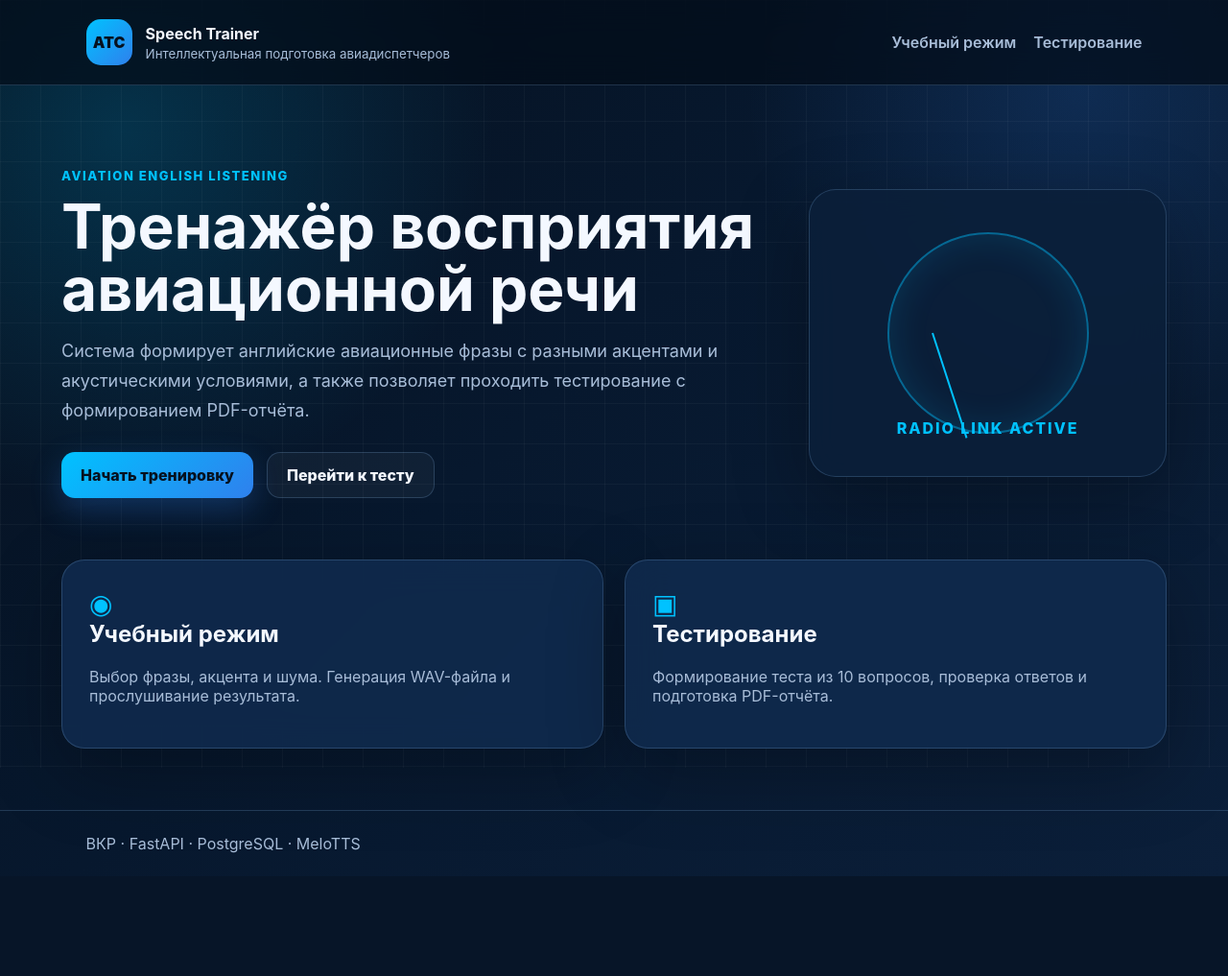
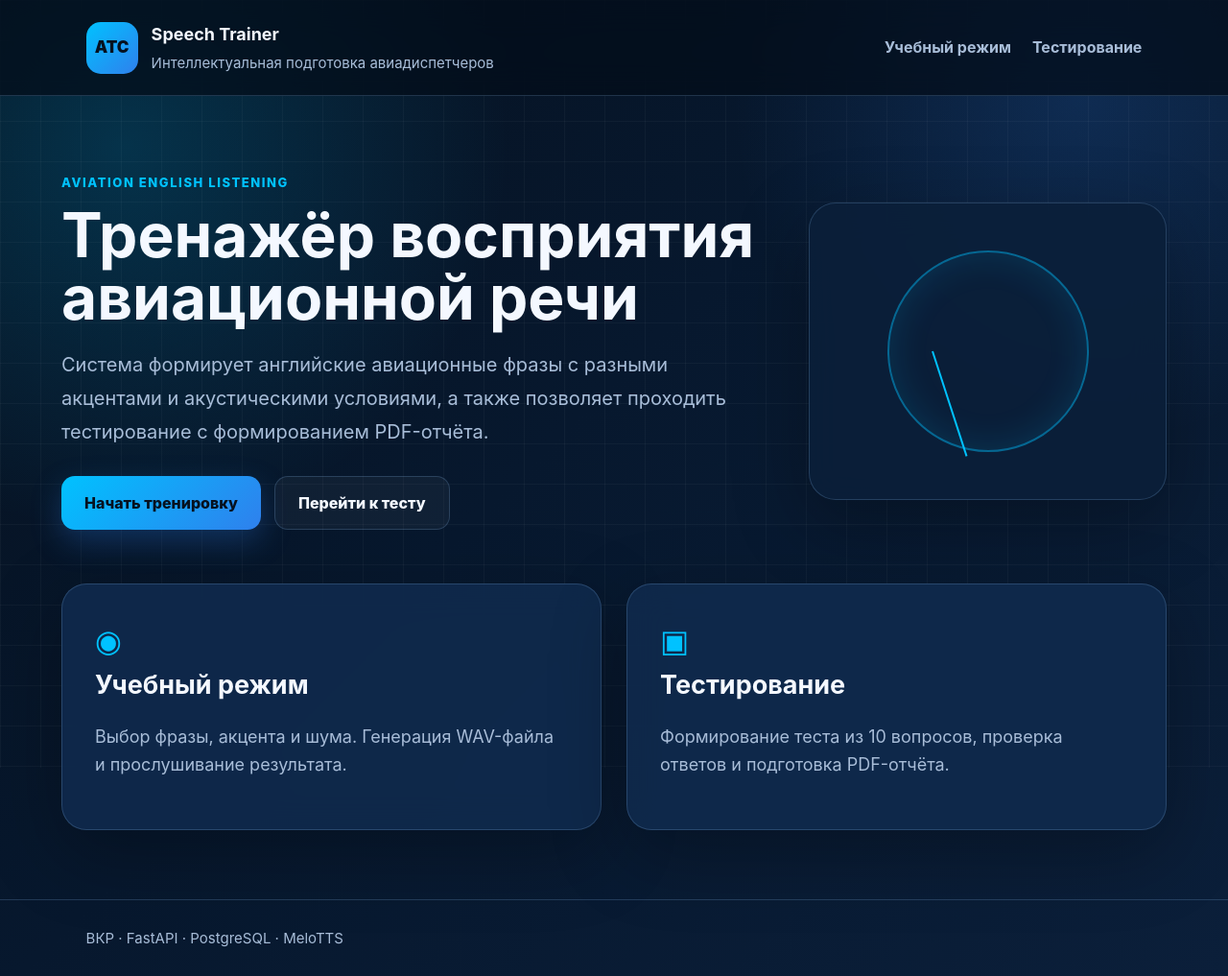
Before and after one commit to varyamiii/VKR, a FastAPI app: page / in a window 1280 px wide. Shown: the whole page at 96% size. Before the commit the page ends 913 px from the top, so only its background shows below. Run offline with FastAPI, Linux system fonts and the light colour scheme.

Commit message:
font bigger

```diff
--- a/backend/app/static/css/main.css
+++ b/backend/app/static/css/main.css
@@ -19,6 +19,8 @@ body {
     min-height: 100vh;
     font-family: Inter, Segoe UI, Arial, sans-serif;
     color: var(--text-main);
+    font-size: 17px;
+    line-height: 1.55;
     background:
         radial-gradient(circle at 10% 15%, rgba(0, 194, 255, 0.18), transparent 28%),
         radial-gradient(circle at 88% 10%, rgba(47, 128, 237, 0.18), transparent 25%),
@@ -41,7 +43,7 @@ body {
     display: flex;
     justify-content: space-between;
     align-items: center;
-    padding: 20px 7vw;
+    padding: 22px 7vw;
     border-bottom: 1px solid var(--border);
     background: rgba(4, 13, 26, 0.72);
     backdrop-filter: blur(18px);
@@ -58,22 +60,26 @@ body {
 .brand-mark {
     display: grid;
     place-items: center;
-    width: 48px;
-    height: 48px;
+    width: 54px;
+    height: 54px;
     border-radius: 15px;
     background: linear-gradient(135deg, var(--cyan), var(--blue-main));
     color: #06111f;
     font-weight: 900;
+    font-size: 17px;
 }
+
+.brand strong { font-size: 18px; }
 
 .brand small {
     display: block;
     color: var(--text-muted);
-    margin-top: 3px;
+    margin-top: 4px;
+    font-size: 15px;
 }
 
-.nav { display: flex; gap: 18px; }
-.nav a { color: var(--text-muted); font-weight: 600; }
+.nav { display: flex; gap: 22px; }
+.nav a { color: var(--text-muted); font-weight: 700; font-size: 16px; }
 .nav a:hover { color: var(--cyan); }
 
 .page {
@@ -81,7 +87,7 @@ body {
     z-index: 1;
     width: min(1180px, 90vw);
     margin: 0 auto;
-    padding: 48px 0 64px;
+    padding: 56px 0 72px;
 }
 
 .hero {
@@ -115,8 +121,8 @@ h2, h3 { margin-top: 0; }
 
 .hero-description {
     max-width: 720px;
-    font-size: 18px;
-    line-height: 1.7;
+    font-size: 20px;
+    line-height: 1.75;
 }
 
 .hero-actions { display: flex; gap: 14px; flex-wrap: wrap; margin-top: 28px; }
@@ -124,8 +130,9 @@ h2, h3 { margin-top: 0; }
 .btn {
     border: 0;
     border-radius: 14px;
-    padding: 13px 20px;
+    padding: 15px 24px;
     font-weight: 800;
+    font-size: 16px;
     cursor: pointer;
     display: inline-flex;
     align-items: center;
@@ -147,32 +154,34 @@ h2, h3 { margin-top: 0; }
 }
 
 .radar-card {
-    min-height: 300px;
+    min-height: 310px;
     border-radius: 28px;
     display: grid;
     place-items: center;
     position: relative;
     overflow: hidden;
 }
-.radar-card p { position: absolute; bottom: 24px; color: var(--cyan); font-weight: 800; letter-spacing: .12em; }
 .radar-circle { width: 210px; height: 210px; border: 2px solid rgba(0,194,255,.45); border-radius: 50%; box-shadow: inset 0 0 38px rgba(0,194,255,.15); }
 .radar-line { position: absolute; width: 115px; height: 2px; background: var(--cyan); transform-origin: left; animation: sweep 3s linear infinite; }
 @keyframes sweep { from { transform: rotate(0deg); } to { transform: rotate(360deg); } }
 
-.mode-grid { display: grid; grid-template-columns: repeat(2, 1fr); gap: 22px; margin-top: 26px; }
-.mode-card { border-radius: 24px; padding: 28px; background: var(--bg-card); }
+.mode-grid { display: grid; grid-template-columns: repeat(2, 1fr); gap: 26px; margin-top: 32px; }
+.mode-card { border-radius: 26px; padding: 34px; background: var(--bg-card); }
 .mode-card:hover { border-color: rgba(0, 194, 255, .55); }
-.mode-icon { color: var(--cyan); font-size: 28px; }
+.mode-icon { color: var(--cyan); font-size: 32px; }
+.mode-card h2 { font-size: 27px; margin-bottom: 14px; }
+.mode-card p { font-size: 18px; line-height: 1.65; }
 
 .section-head { margin-bottom: 28px; }
 .section-head.compact { margin-bottom: 20px; }
-.section-head h1 { font-size: clamp(30px, 4vw, 46px); }
-.section-head p { max-width: 780px; line-height: 1.7; }
+.section-head h1 { font-size: clamp(34px, 4vw, 52px); }
+.section-head p { max-width: 820px; line-height: 1.75; font-size: 19px; }
 
-.workspace.two-columns { display: grid; grid-template-columns: 0.9fr 1.1fr; gap: 24px; align-items: start; }
-.panel { border-radius: 26px; padding: 26px; }
+.workspace.two-columns { display: grid; grid-template-columns: 0.95fr 1.15fr; gap: 28px; align-items: start; }
+.panel { border-radius: 28px; padding: 32px; }
+.panel h2, .panel h3 { font-size: 26px; }
 
-label { display: block; margin-bottom: 18px; color: var(--text-main); font-weight: 700; }
+label { display: block; margin-bottom: 22px; color: var(--text-main); font-weight: 800; font-size: 17px; }
 select, input[type="number"], input[type="text"] {
     width: 100%;
     margin-top: 8px;
@@ -180,33 +189,34 @@ select, input[type="number"], input[type="text"] {
     border-radius: 14px;
     background: rgba(3, 10, 20, 0.72);
     color: var(--text-main);
-    padding: 13px 14px;
+    padding: 15px 16px;
     outline: none;
+    font-size: 16px;
 }
 select:focus, input:focus { border-color: var(--cyan); box-shadow: 0 0 0 3px rgba(0, 194, 255, .14); }
 
-.status-text { min-height: 22px; line-height: 1.5; }
+.status-text { min-height: 24px; line-height: 1.6; font-size: 16px; }
 .status-error { color: var(--danger); }
 .status-success { color: var(--success); }
 
 .audio-box {
     margin-top: 18px;
-    padding: 18px;
+    padding: 22px;
     border: 1px solid var(--border);
     border-radius: 18px;
     background: rgba(255,255,255,.04);
 }
 audio { width: 100%; margin: 16px 0; }
-.phrase-text { font-size: 20px; font-weight: 800; color: var(--cyan); }
+.phrase-text { font-size: 22px; font-weight: 800; color: var(--cyan); }
 
 .form-row { display: grid; grid-template-columns: 1fr 220px; gap: 18px; }
 .choice-grid { display: grid; grid-template-columns: repeat(3, 1fr); gap: 18px; margin: 18px 0 24px; }
-.check-list { display: grid; gap: 10px; }
+.check-list { display: grid; gap: 12px; }
 .check-item {
     display: flex;
     align-items: center;
     gap: 10px;
-    padding: 12px;
+    padding: 14px 16px;
     border: 1px solid var(--border);
     border-radius: 14px;
     background: rgba(255,255,255,.04);
@@ -214,7 +224,7 @@ audio { width: 100%; margin: 16px 0; }
 }
 .check-item input { width: auto; margin: 0; }
 
-.progress-line { display: grid; grid-template-columns: 160px 1fr; gap: 18px; align-items: center; margin-bottom: 24px; }
+.progress-line { display: grid; grid-template-columns: 180px 1fr; gap: 20px; align-items: center; margin-bottom: 28px; font-size: 17px; }
 .progress-bar { height: 10px; background: rgba(255,255,255,.08); border-radius: 999px; overflow: hidden; }
 .progress-bar span { display: block; width: 0; height: 100%; background: linear-gradient(90deg, var(--cyan), var(--blue-main)); }
 .question-card { display: grid; gap: 18px; }
@@ -223,16 +233,18 @@ audio { width: 100%; margin: 16px 0; }
     text-align: left;
     border: 1px solid var(--border);
     border-radius: 16px;
-    padding: 14px 16px;
+    padding: 16px 18px;
     color: var(--text-main);
+    font-size: 17px;
+    line-height: 1.55;
     background: rgba(255,255,255,.045);
     cursor: pointer;
 }
 .option-btn:hover, .option-btn.selected { border-color: var(--cyan); background: rgba(0, 194, 255, .12); }
 
-.result-score { font-size: 44px; font-weight: 900; color: var(--cyan); margin: 8px 0 18px; }
+.result-score { font-size: 50px; font-weight: 900; color: var(--cyan); margin: 8px 0 18px; }
 
-.footer { position: relative; z-index: 1; padding: 24px 7vw; color: var(--text-muted); border-top: 1px solid var(--border); }
+.footer { position: relative; z-index: 1; padding: 28px 7vw; color: var(--text-muted); border-top: 1px solid var(--border); font-size: 15px; }
 
 @media (max-width: 860px) {
     .topbar, .nav { flex-direction: column; align-items: flex-start; }
--- a/backend/app/templates/index.html
+++ b/backend/app/templates/index.html
@@ -17,7 +17,6 @@
     <div class="radar-card">
         <div class="radar-circle"></div>
         <div class="radar-line"></div>
-        <p>RADIO LINK ACTIVE</p>
     </div>
 </section>
 
```
